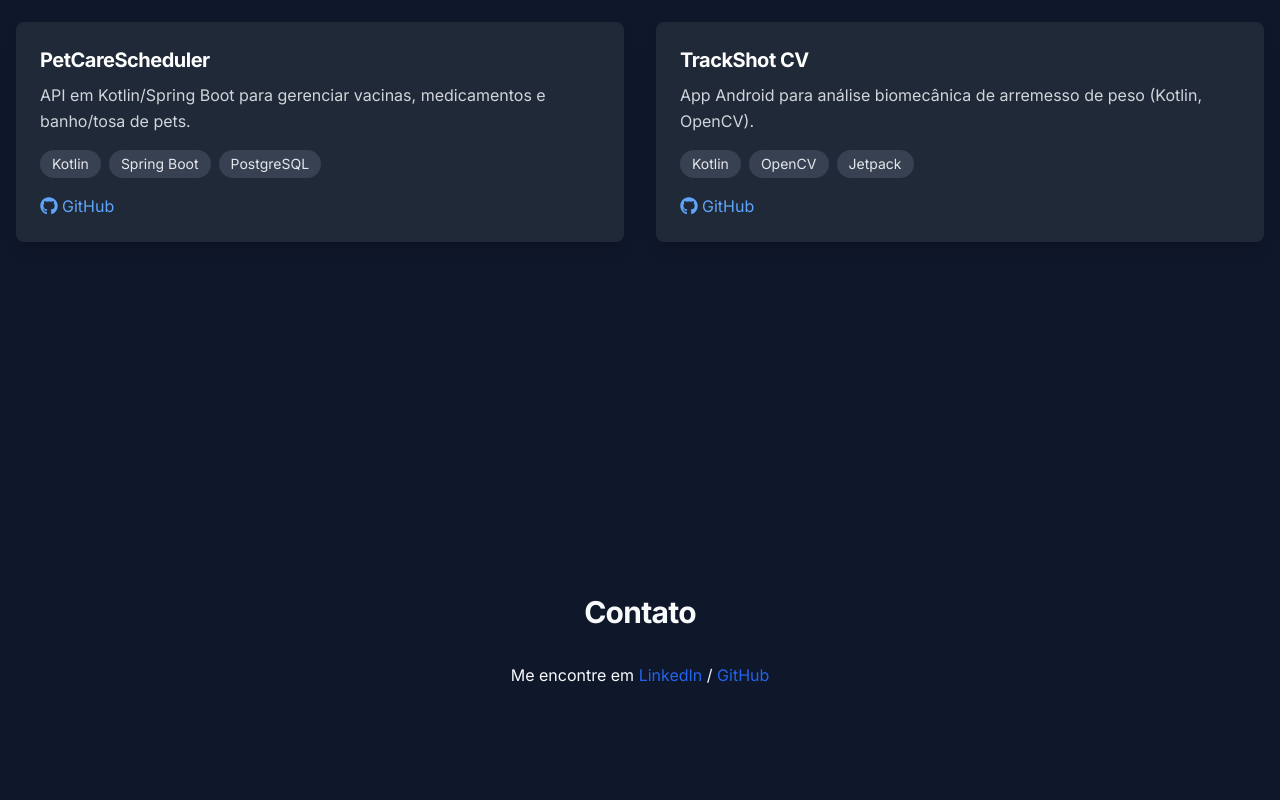
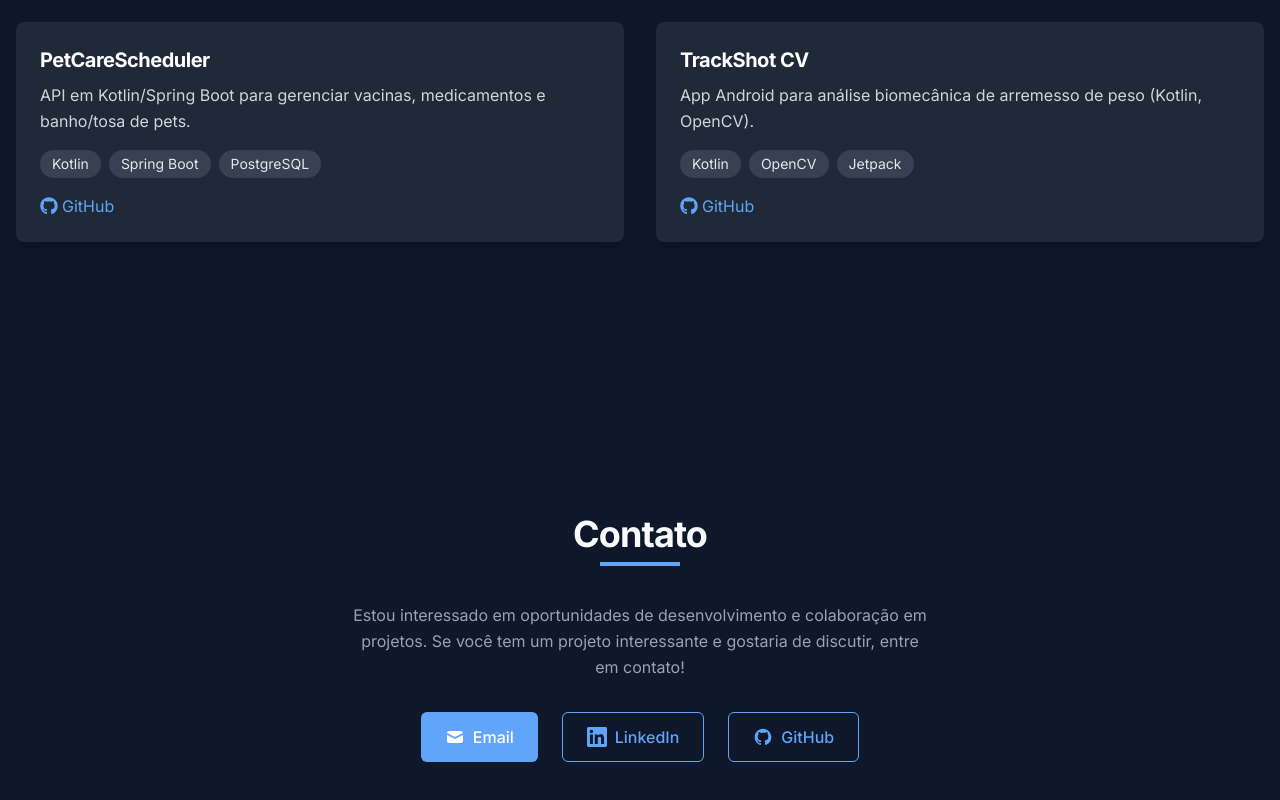
Before and after one commit to caiovilquer/portifolio, a React (Vite) app: page / in a window 1280 px wide. Shown: the part 1750-2550 px from the top of the page. Built offline with nearby package versions, Linux system fonts and the light colour scheme.

Commit message:
feat: enhance Contact component with animations and improved layout

```diff
--- a/src/pages/Contact.tsx
+++ b/src/pages/Contact.tsx
@@ -1,25 +1,85 @@
-import React, { useState } from "react";
+import React from "react";
+import { motion } from "framer-motion";
 
 const Contact: React.FC = () => {
   return (
-    <div className="container mx-auto py-20 px-4">
-      <h2 className="text-3xl font-bold mb-8 text-center">Contato</h2>
-      <p className="text-center mt-6">
-        Me encontre em{" "}
+    <div className="container mx-auto px-4">
+      <motion.h2
+        className="section-title"
+        initial={{ opacity: 0, y: -20 }}
+        whileInView={{ opacity: 1, y: 0 }}
+        viewport={{ once: true }}
+        transition={{ duration: 0.5 }}
+      >
+        Contato
+      </motion.h2>
+
+      <motion.div
+        className="max-w-xl mx-auto text-center"
+        initial={{ opacity: 0 }}
+        whileInView={{ opacity: 1 }}
+        viewport={{ once: true }}
+        transition={{ duration: 0.6 }}
+      >
+        <p className="text-[var(--secondary)] mb-8">
+          Estou interessado em oportunidades de desenvolvimento e colaboração em
+          projetos. Se você tem um projeto interessante e gostaria de discutir,
+          entre em contato!
+        </p>
+
+        <div className="flex flex-col sm:flex-row justify-center gap-6 mb-10">
+          <a href="mailto:caio@vilquer.dev" className="btn">
+            <svg
+              xmlns="http://www.w3.org/2000/svg"
+              className="h-5 w-5 mr-2"
+              viewBox="0 0 20 20"
+              fill="currentColor"
+            >
+              <path d="M2.003 5.884L10 9.882l7.997-3.998A2 2 0 0016 4H4a2 2 0 00-1.997 1.884z" />
+              <path d="M18 8.118l-8 4-8-4V14a2 2 0 002 2h12a2 2 0 002-2V8.118z" />
+            </svg>
+            Email
+          </a>
+
           <a
             href="https://www.linkedin.com/in/caio-vilquer/"
-          className="text-blue-600 hover:underline"
+            target="_blank"
+            rel="noopener noreferrer"
+            className="btn-outline"
           >
+            <svg
+              xmlns="http://www.w3.org/2000/svg"
+              className="h-5 w-5 mr-2"
+              fill="currentColor"
+              viewBox="0 0 24 24"
+            >
+              <path d="M20.447 20.452h-3.554v-5.569c0-1.328-.027-3.037-1.852-3.037-1.853 0-2.136 1.445-2.136 2.939v5.667H9.351V9h3.414v1.561h.046c.477-.9 1.637-1.85 3.37-1.85 3.601 0 4.267 2.37 4.267 5.455v6.286zM5.337 7.433c-1.144 0-2.063-.926-2.063-2.065 0-1.138.92-2.063 2.063-2.063 1.14 0 2.064.925 2.064 2.063 0 1.139-.925 2.065-2.064 2.065zm1.782 13.019H3.555V9h3.564v11.452zM22.225 0H1.771C.792 0 0 .774 0 1.729v20.542C0 23.227.792 24 1.771 24h20.451C23.2 24 24 23.227 24 22.271V1.729C24 .774 23.2 0 22.222 0h.003z" />
+            </svg>
             LinkedIn
-        </a>{" "}
-        /{" "}
+          </a>
+
           <a
             href="https://github.com/caiovilquer"
-          className="text-blue-600 hover:underline"
+            target="_blank"
+            rel="noopener noreferrer"
+            className="btn-outline"
           >
+            <svg
+              className="w-5 h-5 mr-2"
+              fill="currentColor"
+              viewBox="0 0 24 24"
+              aria-hidden="true"
+            >
+              <path
+                fillRule="evenodd"
+                d="M12 2C6.477 2 2 6.484 2 12.017c0 4.425 2.865 8.18 6.839 9.504.5.092.682-.217.682-.483 0-.237-.008-.868-.013-1.703-2.782.605-3.369-1.343-3.369-1.343-.454-1.158-1.11-1.466-1.11-1.466-.908-.62.069-.608.069-.608 1.003.07 1.531 1.032 1.531 1.032.892 1.53 2.341 1.088 2.91.832.092-.647.35-1.088.636-1.338-2.22-.253-4.555-1.113-4.555-4.951 0-1.093.39-1.988 1.029-2.688-.103-.253-.446-1.272.098-2.65 0 0 .84-.27 2.75 1.026A9.564 9.564 0 0112 6.844c.85.004 1.705.115 2.504.337 1.909-1.296 2.747-1.027 2.747-1.027.546 1.379.202 2.398.1 2.651.64.7 1.028 1.595 1.028 2.688 0 3.848-2.339 4.695-4.566 4.943.359.309.678.92.678 1.855 0 1.338-.012 2.419-.012 2.747 0 .268.18.58.688.482A10.019 10.019 0 0022 12.017C22 6.484 17.522 2 12 2z"
+                clipRule="evenodd"
+              />
+            </svg>
             GitHub
           </a>
-      </p>
+        </div>
+      </motion.div>
     </div>
   );
 };
```
Lines whose indentation alone changed are shown as unchanged.
